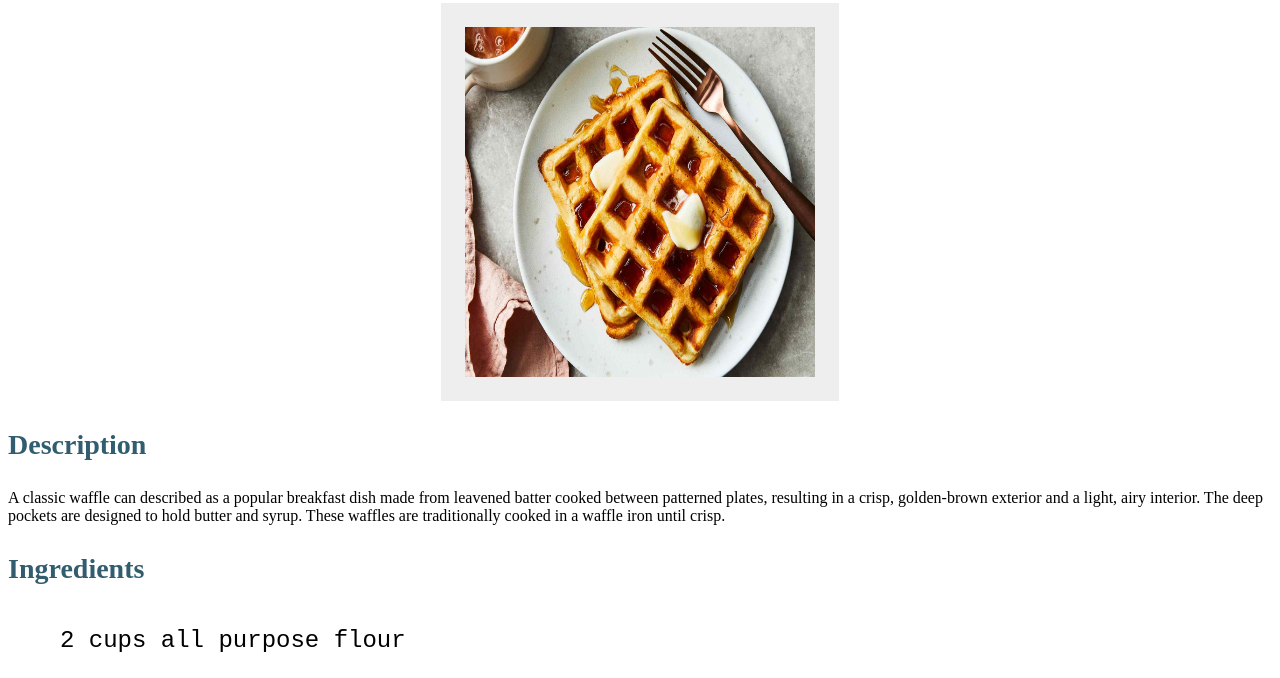
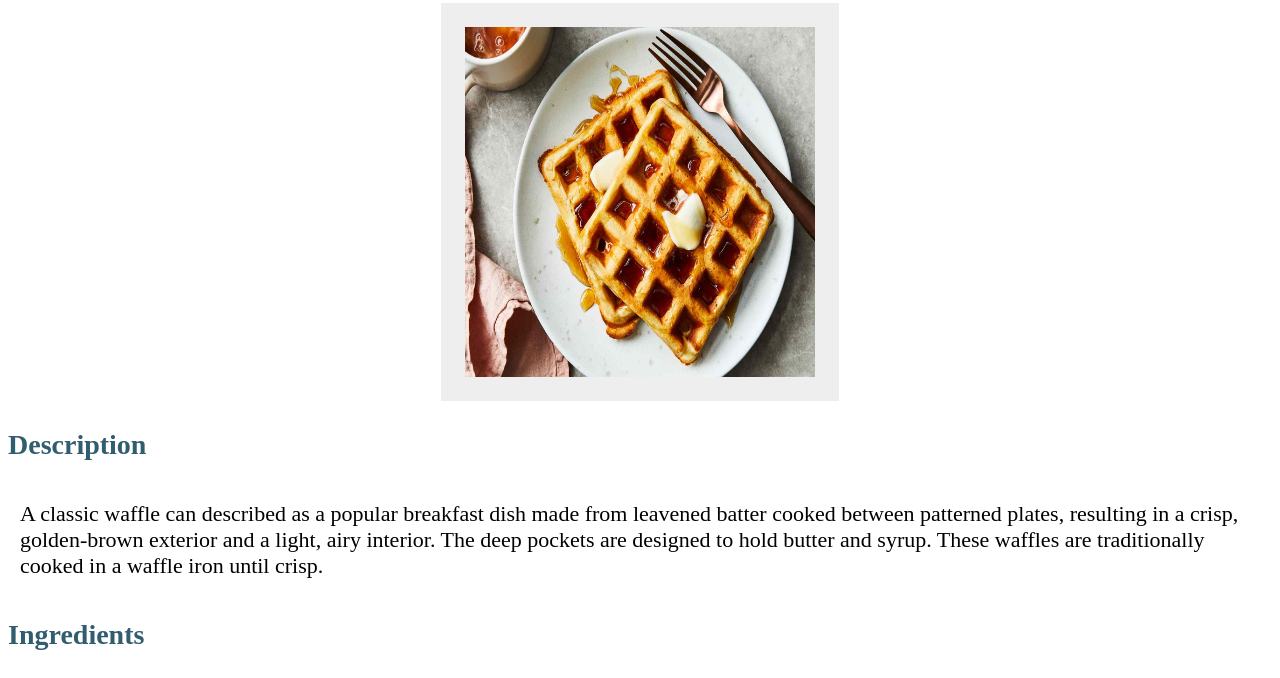
Before and after one commit to banerjee77/odin-recipes, a plain HTML site: page recipes/waffles.html in a window 1280 px wide. Shown: the part 87-765 px from the top of the page. Drawn offline with Linux system fonts and the light colour scheme.

Commit message:
Add styles to paragraph in waffles.html

```diff
--- a/css/styles.css
+++ b/css/styles.css
@@ -35,3 +35,9 @@ li {
     font-size: 28px;
     font-family: 'Times New Roman', Times, serif;
 }
+
+#waffles-para {
+    font-size: 22px;
+    font-family: 'Times New Roman', Times, serif;
+    padding: 12px;
+}
```
